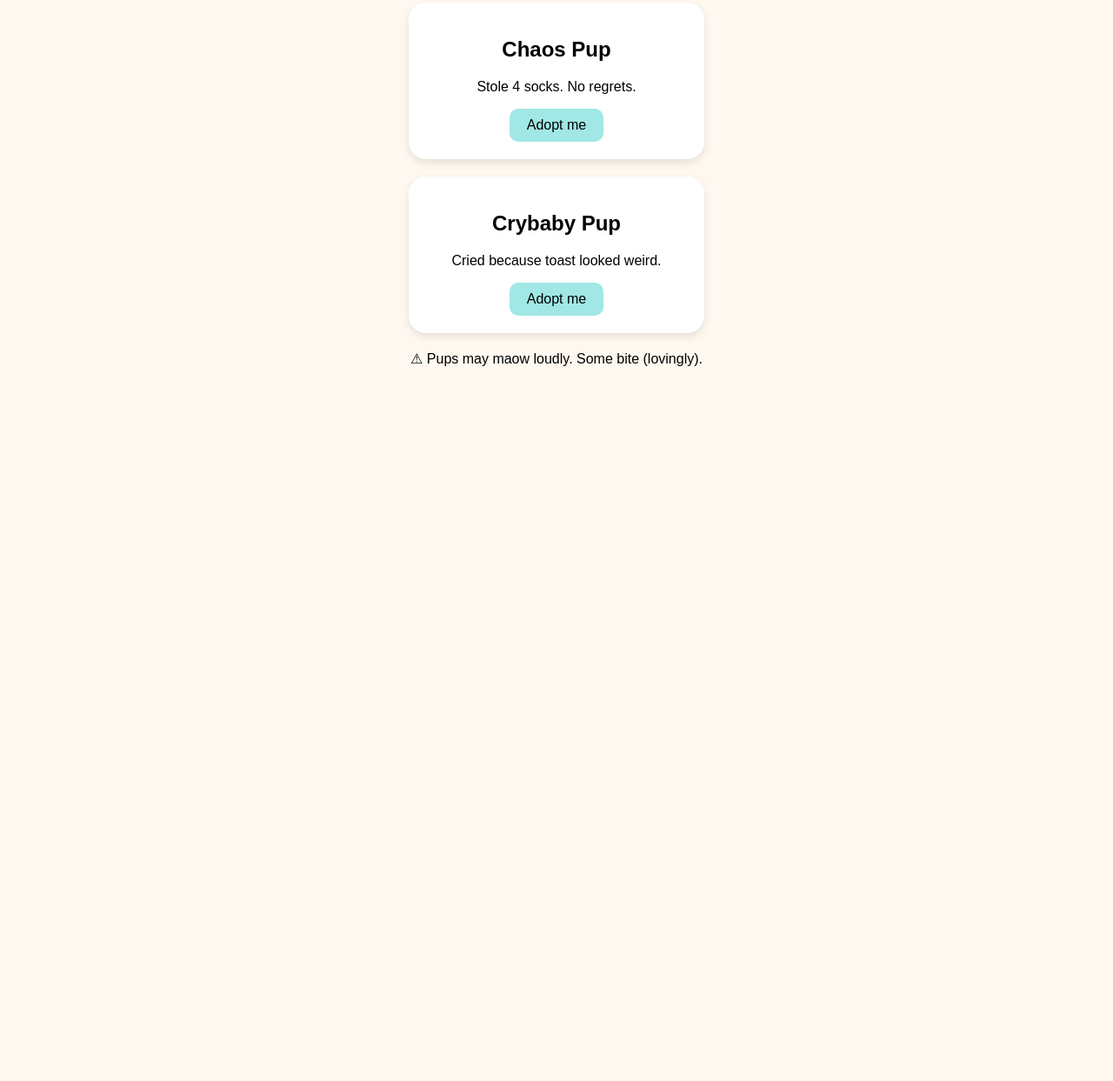
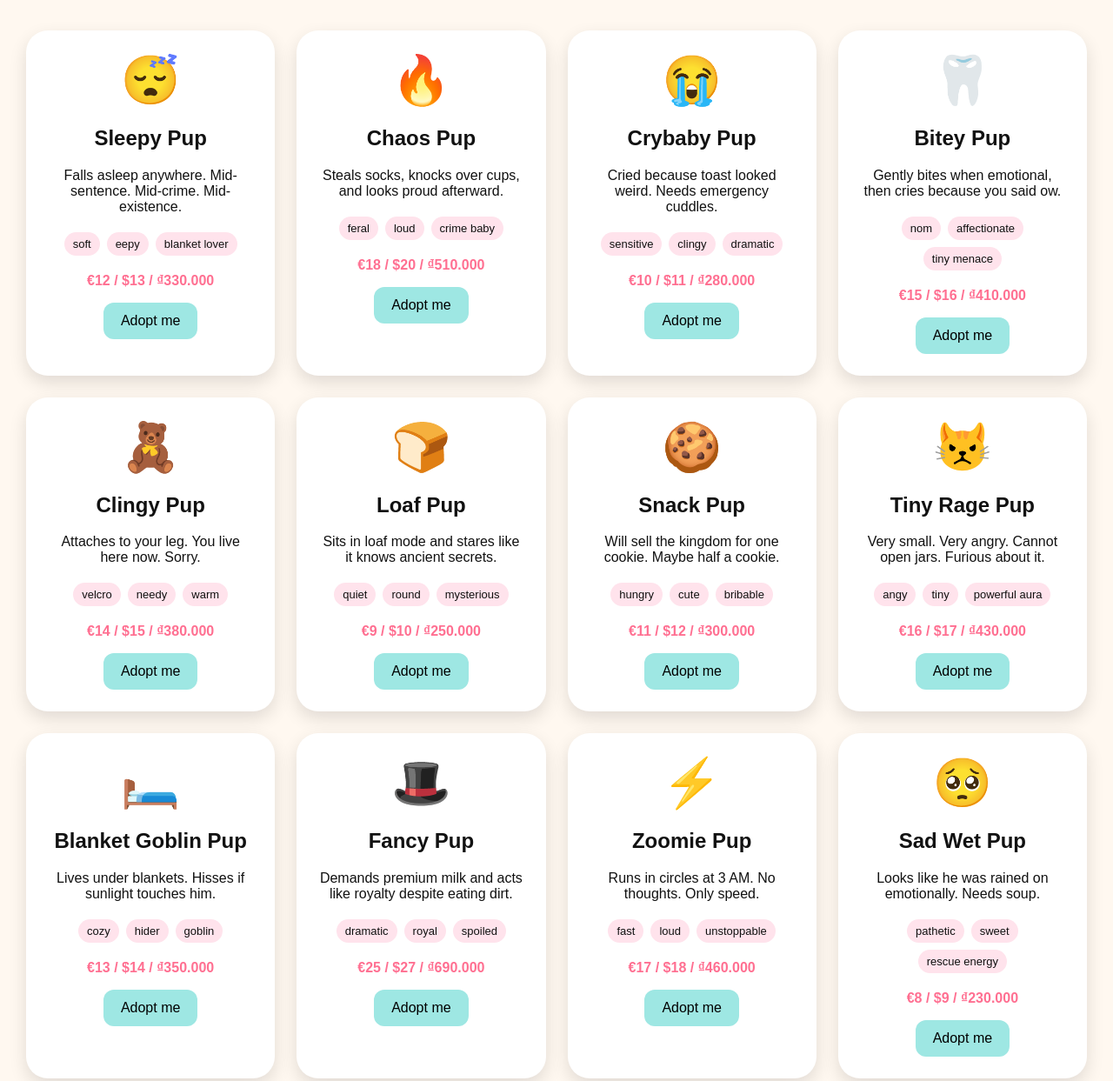
Before and after one commit to Pupcreator/Pupcreator.github.io, a plain HTML site: page index.html in a window 1280 px wide. Shown: the part 437-1680 px from the top of the page at 87% size. Before the commit the page ends 923 px from the top, so only its background shows below. Drawn offline with Linux system fonts and the light colour scheme.

Commit message:
Update index.html

```diff
--- a/index.html
+++ b/index.html
@@ -1,68 +1,323 @@
 <!DOCTYPE html>
-<html>
+<html lang="en">
 <head>
-    <title>PupBox.no</title>
+<meta charset="UTF-8">
+<meta name="viewport" content="width=device-width, initial-scale=1.0">
+<title>PupBox.no - Fake Pup Adoption</title>
+
 <style>
 body {
+  margin: 0;
   font-family: Arial, sans-serif;
   background: #fff8f0;
+  color: #111;
   text-align: center;
-            padding: 40px;
+}
+
+header {
+  padding: 50px 20px;
 }
 
 h1 {
+  font-size: 60px;
   color: #ff8fab;
-            font-size: 3em;
-        }
-
-        .pup-card {
-            background: white;
-            border-radius: 20px;
-            padding: 20px;
-            margin: 20px auto;
-            width: 300px;
-            box-shadow: 0 4px 10px rgba(0,0,0,0.1);
+  margin: 10px;
 }
 
 button {
-            background: #a0e7e5;
+  background: #9ee7e3;
   border: none;
-            padding: 10px 20px;
-            border-radius: 10px;
+  padding: 12px 20px;
+  border-radius: 12px;
   cursor: pointer;
-            font-size: 1em;
+  font-size: 16px;
 }
 
 button:hover {
-            background: #b4f8c8;
+  background: #b8f7c7;
+  transform: scale(1.05);
+}
+
+.notice {
+  max-width: 800px;
+  margin: 20px auto;
+  background: #fff0b3;
+  padding: 20px;
+  border-radius: 20px;
+}
+
+.grid {
+  display: grid;
+  grid-template-columns: repeat(auto-fit, minmax(260px, 1fr));
+  gap: 25px;
+  padding: 30px;
+  max-width: 1300px;
+  margin: auto;
+}
+
+.card {
+  background: white;
+  border-radius: 25px;
+  padding: 25px;
+  box-shadow: 0 8px 20px rgba(0,0,0,0.12);
+  transition: 0.2s;
+}
+
+.card:hover {
+  transform: translateY(-7px);
+}
+
+.emoji {
+  font-size: 55px;
+}
+
+.price {
+  font-weight: bold;
+  color: #ff6f91;
+}
+
+.tag {
+  display: inline-block;
+  background: #ffe3ec;
+  padding: 6px 10px;
+  border-radius: 999px;
+  margin: 4px;
+  font-size: 13px;
+}
+
+#popup {
+  display: none;
+  position: fixed;
+  inset: 0;
+  background: rgba(0,0,0,.55);
+  justify-content: center;
+  align-items: center;
+  z-index: 10;
+}
+
+.popupBox {
+  background: white;
+  padding: 30px;
+  border-radius: 25px;
+  max-width: 420px;
+  box-shadow: 0 10px 35px rgba(0,0,0,.3);
+}
+
+footer {
+  padding: 30px;
+  color: #666;
 }
 </style>
 </head>
+
 <body>
 
+<header>
   <h1>🐶 PupBox.no 🐶</h1>
-    <p><b>Find your perfect Pup :3</b></p>
-    <p>Tiny. Sleepy. Slightly dramatic. Ready for adoption.</p>
+  <h2>Find your perfect Pup :3</h2>
+  <p>Tiny. Sleepy. Slightly dramatic. Ready for fake adoption.</p>
+  <button onclick="randomPup()">Random Pup Generator</button>
+</header>
 
-    <div class="pup-card">
-        <h2>Sleepy Pup</h2>
-        <p>Falls asleep anywhere. Needs blankets.</p>
-        <button>Adopt me</button>
+<div class="notice">
+  ⚠️ This is a fictional/fake adoption site. No real animals or creatures are sold here.
+  All prices are silly fake PupBox adoption costs.
 </div>
 
-    <div class="pup-card">
-        <h2>Chaos Pup</h2>
-        <p>Stole 4 socks. No regrets.</p>
-        <button>Adopt me</button>
+<section class="grid" id="pupGrid"></section>
+
+<div id="popup">
+  <div class="popupBox">
+    <h2 id="popupTitle"></h2>
+    <p id="popupText"></p>
+    <button onclick="closePopup()">Close</button>
+  </div>
 </div>
 
-    <div class="pup-card">
-        <h2>Crybaby Pup</h2>
-        <p>Cried because toast looked weird.</p>
-        <button>Adopt me</button>
+<footer>
+  PupBox.no — home of dramatic fictional Pups, blanket goblins, and maowing crimes.
+</footer>
+
+<script>
+const pups = [
+  {
+    name: "Sleepy Pup",
+    emoji: "😴",
+    personality: "Falls asleep anywhere. Mid-sentence. Mid-crime. Mid-existence.",
+    traits: ["soft", "eepy", "blanket lover"],
+    eur: 12,
+    usd: 13,
+    vnd: 330000
+  },
+  {
+    name: "Chaos Pup",
+    emoji: "🔥",
+    personality: "Steals socks, knocks over cups, and looks proud afterward.",
+    traits: ["feral", "loud", "crime baby"],
+    eur: 18,
+    usd: 20,
+    vnd: 510000
+  },
+  {
+    name: "Crybaby Pup",
+    emoji: "😭",
+    personality: "Cried because toast looked weird. Needs emergency cuddles.",
+    traits: ["sensitive", "clingy", "dramatic"],
+    eur: 10,
+    usd: 11,
+    vnd: 280000
+  },
+  {
+    name: "Bitey Pup",
+    emoji: "🦷",
+    personality: "Gently bites when emotional, then cries because you said ow.",
+    traits: ["nom", "affectionate", "tiny menace"],
+    eur: 15,
+    usd: 16,
+    vnd: 410000
+  },
+  {
+    name: "Clingy Pup",
+    emoji: "🧸",
+    personality: "Attaches to your leg. You live here now. Sorry.",
+    traits: ["velcro", "needy", "warm"],
+    eur: 14,
+    usd: 15,
+    vnd: 380000
+  },
+  {
+    name: "Loaf Pup",
+    emoji: "🍞",
+    personality: "Sits in loaf mode and stares like it knows ancient secrets.",
+    traits: ["quiet", "round", "mysterious"],
+    eur: 9,
+    usd: 10,
+    vnd: 250000
+  },
+  {
+    name: "Snack Pup",
+    emoji: "🍪",
+    personality: "Will sell the kingdom for one cookie. Maybe half a cookie.",
+    traits: ["hungry", "cute", "bribable"],
+    eur: 11,
+    usd: 12,
+    vnd: 300000
+  },
+  {
+    name: "Tiny Rage Pup",
+    emoji: "😾",
+    personality: "Very small. Very angry. Cannot open jars. Furious about it.",
+    traits: ["angy", "tiny", "powerful aura"],
+    eur: 16,
+    usd: 17,
+    vnd: 430000
+  },
+  {
+    name: "Blanket Goblin Pup",
+    emoji: "🛏️",
+    personality: "Lives under blankets. Hisses if sunlight touches him.",
+    traits: ["cozy", "hider", "goblin"],
+    eur: 13,
+    usd: 14,
+    vnd: 350000
+  },
+  {
+    name: "Fancy Pup",
+    emoji: "🎩",
+    personality: "Demands premium milk and acts like royalty despite eating dirt.",
+    traits: ["dramatic", "royal", "spoiled"],
+    eur: 25,
+    usd: 27,
+    vnd: 690000
+  },
+  {
+    name: "Zoomie Pup",
+    emoji: "⚡",
+    personality: "Runs in circles at 3 AM. No thoughts. Only speed.",
+    traits: ["fast", "loud", "unstoppable"],
+    eur: 17,
+    usd: 18,
+    vnd: 460000
+  },
+  {
+    name: "Sad Wet Pup",
+    emoji: "🥺",
+    personality: "Looks like he was rained on emotionally. Needs soup.",
+    traits: ["pathetic", "sweet", "rescue energy"],
+    eur: 8,
+    usd: 9,
+    vnd: 230000
+  },
+  {
+    name: "Council Pup",
+    emoji: "👑",
+    personality: "Makes important decisions, then falls asleep during voting.",
+    traits: ["leader", "sleepy", "official"],
+    eur: 30,
+    usd: 32,
+    vnd: 820000
+  },
+  {
+    name: "Milk Pup",
+    emoji: "🍼",
+    personality: "Carries a bottle everywhere. Will judge your milk selection.",
+    traits: ["baby", "milk lover", "soft"],
+    eur: 12,
+    usd: 13,
+    vnd: 330000
+  },
+  {
+    name: "Suspicious Pup",
+    emoji: "👀",
+    personality: "Stares at walls. Knows something. Refuses to explain.",
+    traits: ["weird", "watching", "ominous"],
+    eur: 19,
+    usd: 21,
+    vnd: 540000
+  }
+];
+
+function renderPups() {
+  const grid = document.getElementById("pupGrid");
+  grid.innerHTML = "";
+
+  pups.forEach((pup) => {
+    const card = document.createElement("div");
+    card.className = "card";
+
+    card.innerHTML = `
+      <div class="emoji">${pup.emoji}</div>
+      <h2>${pup.name}</h2>
+      <p>${pup.personality}</p>
+      <div>
+        ${pup.traits.map(t => `<span class="tag">${t}</span>`).join("")}
       </div>
+      <p class="price">€${pup.eur} / $${pup.usd} / ₫${pup.vnd.toLocaleString("vi-VN")}</p>
+      <button onclick="adopt('${pup.name}')">Adopt me</button>
+    `;
 
-    <p>⚠ Pups may maow loudly. Some bite (lovingly).</p>
+    grid.appendChild(card);
+  });
+}
+
+function adopt(name) {
+  document.getElementById("popupTitle").innerText = "Adoption Approved!";
+  document.getElementById("popupText").innerText =
+    name + " has chosen YOU. Prepare blankets, milk, emotional patience, and legal defense for sock theft.";
+  document.getElementById("popup").style.display = "flex";
+}
+
+function randomPup() {
+  const pup = pups[Math.floor(Math.random() * pups.length)];
+  adopt(pup.name);
+}
+
+function closePopup() {
+  document.getElementById("popup").style.display = "none";
+}
+
+renderPups();
+</script>
 
 </body>
 </html>
```
Lines whose indentation alone changed are shown as unchanged.
